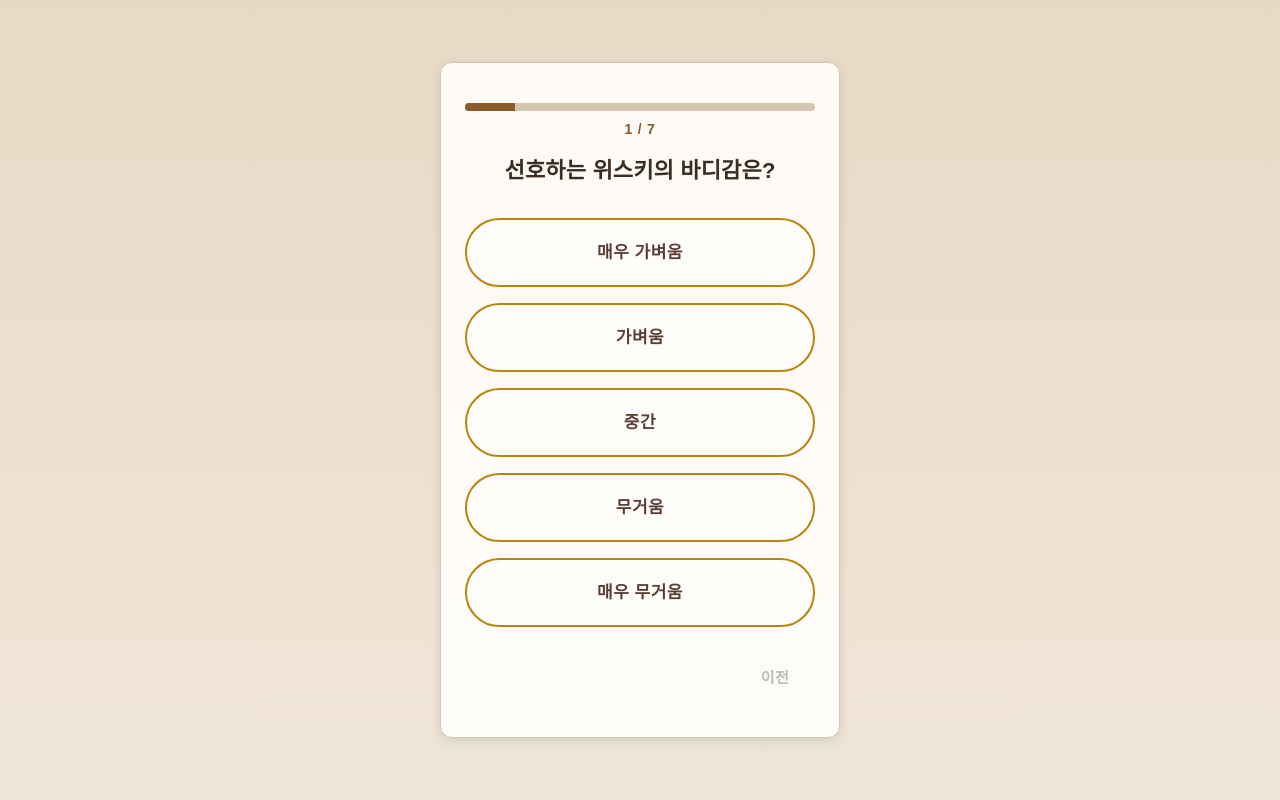
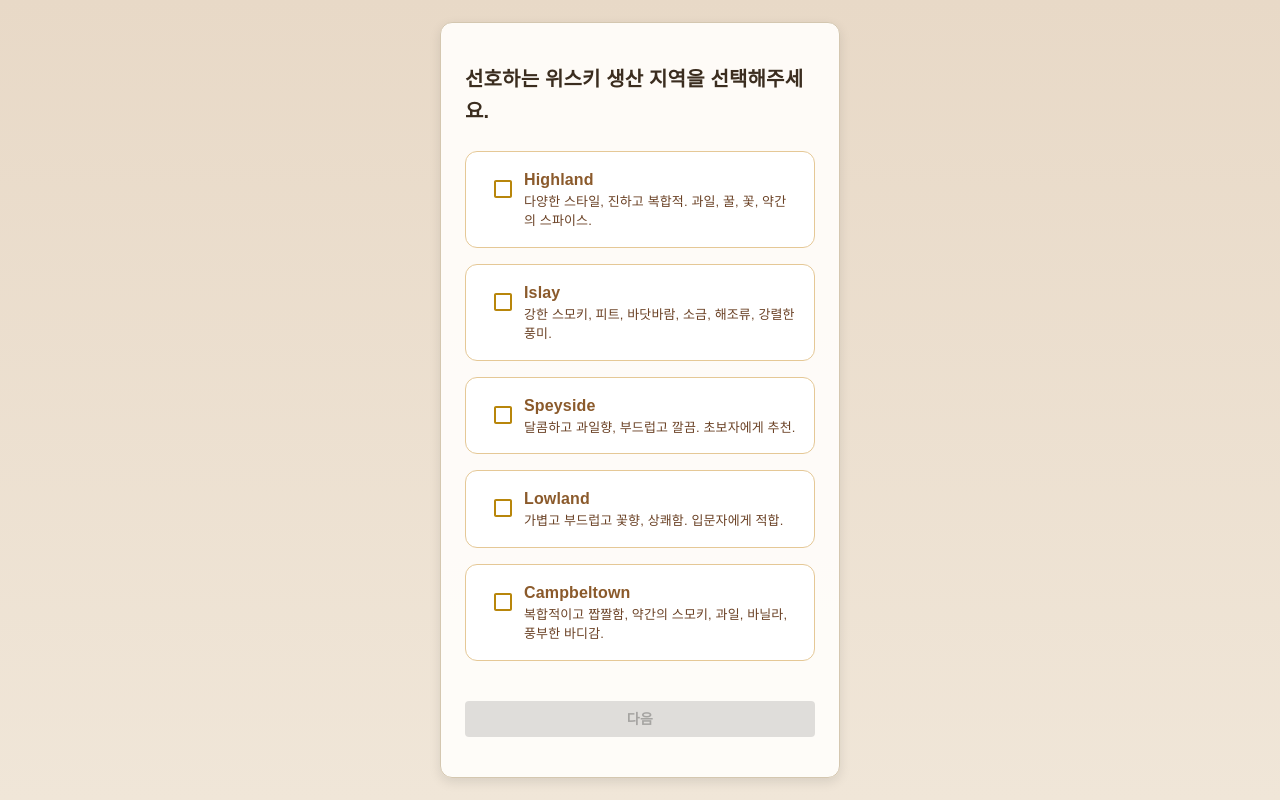
Before and after one commit to llcodingll/Wikey_front, a React (Create React App) app: page / in a window 1280 px wide. Built offline with nearby package versions, Linux system fonts and the light colour scheme.

Commit message:
design: regionSurvey

```diff
--- a/src/App.tsx
+++ b/src/App.tsx
@@ -1,15 +1,10 @@
-import React from "react";
-import SurveyForm from "./components/SurveyForm";
 import "./styles/global.css";
+import SurveyPage from "./views/surveyPage/SurveyPage";
 
 function App() {
-  const handleSurveySubmit = (answers: Record<string, number>) => {
-    console.log("Survey submitted with answers:", answers);
-  };
-
   return (
     <div>
-      <SurveyForm onSubmit={handleSurveySubmit} />
+      <SurveyPage />
     </div>
   );
 }
--- /dev/null
+++ b/src/components/surveys/RegionSelector.tsx
@@ -0,0 +1,90 @@
+import React from "react";
+import { Typography, FormGroup, FormControlLabel, Checkbox, Box, Button } from "@mui/material";
+
+const REGIONS = [
+  { name: "Highland", desc: "다양한 스타일, 진하고 복합적. 과일, 꿀, 꽃, 약간의 스파이스." },
+  { name: "Islay", desc: "강한 스모키, 피트, 바닷바람, 소금, 해조류, 강렬한 풍미." },
+  { name: "Speyside", desc: "달콤하고 과일향, 부드럽고 깔끔. 초보자에게 추천." },
+  { name: "Lowland", desc: "가볍고 부드럽고 꽃향, 상쾌함. 입문자에게 적합." },
+  { name: "Campbeltown", desc: "복합적이고 짭짤함, 약간의 스모키, 과일, 바닐라, 풍부한 바디감." },
+];
+
+interface RegionSelectorProps {
+  value: string[];
+  onChange: (regions: string[]) => void;
+  onNext: () => void;
+}
+
+const RegionSelector: React.FC<RegionSelectorProps> = ({ value, onChange, onNext }) => {
+  const handleChange = (region: string) => {
+    if (value.includes(region)) {
+      onChange(value.filter((r) => r !== region));
+    } else {
+      onChange([...value, region]);
+    }
+  };
+
+  const handleNext = () => {
+    if (value.length === 0) return;
+    onNext();
+  };
+
+  return (
+    <Box sx={{ textAlign: "left" }}>
+      <Typography variant="h6" sx={{ mb: 3, fontWeight: 700, color: "#3b2d1f" }}>
+        선호하는 위스키 생산 지역을 선택해주세요.
+      </Typography>
+      <FormGroup>
+        {REGIONS.map((region) => (
+          <Box
+            key={region.name}
+            sx={{
+              mb: 2,
+              p: { xs: 1.5, sm: 2 },
+              borderRadius: 3,
+              border: "1px solid #e5c896",
+              background: value.includes(region.name) ? "#f9e6c7" : "#fff",
+              transition: "all 0.15s",
+              display: "flex",
+              alignItems: "flex-start",
+              gap: 2,
+            }}
+          >
+            <FormControlLabel
+              control={
+                <Checkbox
+                  checked={value.includes(region.name)}
+                  onChange={() => handleChange(region.name)}
+                  sx={{ color: "#b8860b", "&.Mui-checked": { color: "#8b5a2b" } }}
+                />
+              }
+              label={
+                <Box>
+                  <Typography sx={{ fontWeight: 600, color: "#8b5a2b" }}>{region.name}</Typography>
+                  <Typography sx={{ fontSize: 13, color: "#6b4226" }}>{region.desc}</Typography>
+                </Box>
+              }
+              sx={{ alignItems: "flex-start", m: 0 }}
+            />
+          </Box>
+        ))}
+      </FormGroup>
+      <Button
+        onClick={handleNext}
+        variant="contained"
+        disabled={value.length === 0}
+        sx={{
+          mt: 3,
+          background: "#8b5a2b",
+          color: "#fff",
+          "&:hover": { background: "#6b4226" },
+          width: "100%",
+        }}
+      >
+        다음
+      </Button>
+    </Box>
+  );
+};
+
+export default RegionSelector;
--- /dev/null
+++ b/src/views/surveyPage/SurveyPage.tsx
@@ -0,0 +1,65 @@
+import { useState } from "react";
+import SurveyForm from "../../components/surveys/SurveyForm";
+import RegionSelector from "../../components/surveys/RegionSelector";
+import { Box, Paper } from "@mui/material";
+
+const SurveyPage = () => {
+  const [regions, setRegions] = useState<string[]>([]);
+  const [step, setStep] = useState<"region" | "survey">("region");
+
+  const handleRegionSelect = (selected: string[]) => {
+    setRegions(selected);
+  };
+
+  const handleNext = () => {
+    setStep("survey");
+  };
+
+  const handleSurveySubmit = (answers: Record<string, number>) => {
+    console.log("지역:", regions);
+    console.log("특성:", answers);
+    // 실제 제출 로직 (regions + answers)
+  };
+
+  return (
+    <Box
+      sx={{
+        minHeight: "100vh",
+        display: "flex",
+        alignItems: "center",
+        justifyContent: "center",
+        background: "linear-gradient(180deg, #e8d9c7 0%, #f0e6d8 100%)",
+        fontFamily: "Pretendard, sans-serif",
+        p: 2,
+      }}
+    >
+      <Paper
+        elevation={0}
+        sx={{
+          width: "100%",
+          maxWidth: 400,
+          borderRadius: 5,
+          boxShadow: "0 6px 24px 0 rgba(80, 60, 30, 0.12)",
+          overflow: "hidden",
+          background: "rgba(255, 253, 250, 0.95)",
+          border: "1px solid #d4c7b0",
+          px: { xs: 2, sm: 3 },
+          py: { xs: 4, sm: 5 },
+          textAlign: "center",
+        }}
+      >
+        {step === "region" ? (
+          <RegionSelector
+            value={regions}
+            onChange={handleRegionSelect}
+            onNext={handleNext}
+          />
+        ) : (
+          <SurveyForm onSubmit={handleSurveySubmit} />
+        )}
+      </Paper>
+    </Box>
+  );
+};
+
+export default SurveyPage;
```
Also changed, not shown: src/components/surveys/SurveyForm.tsx (renamed from src/components/SurveyForm.tsx), 2 other files (tests, documents, lock files or other folders).
